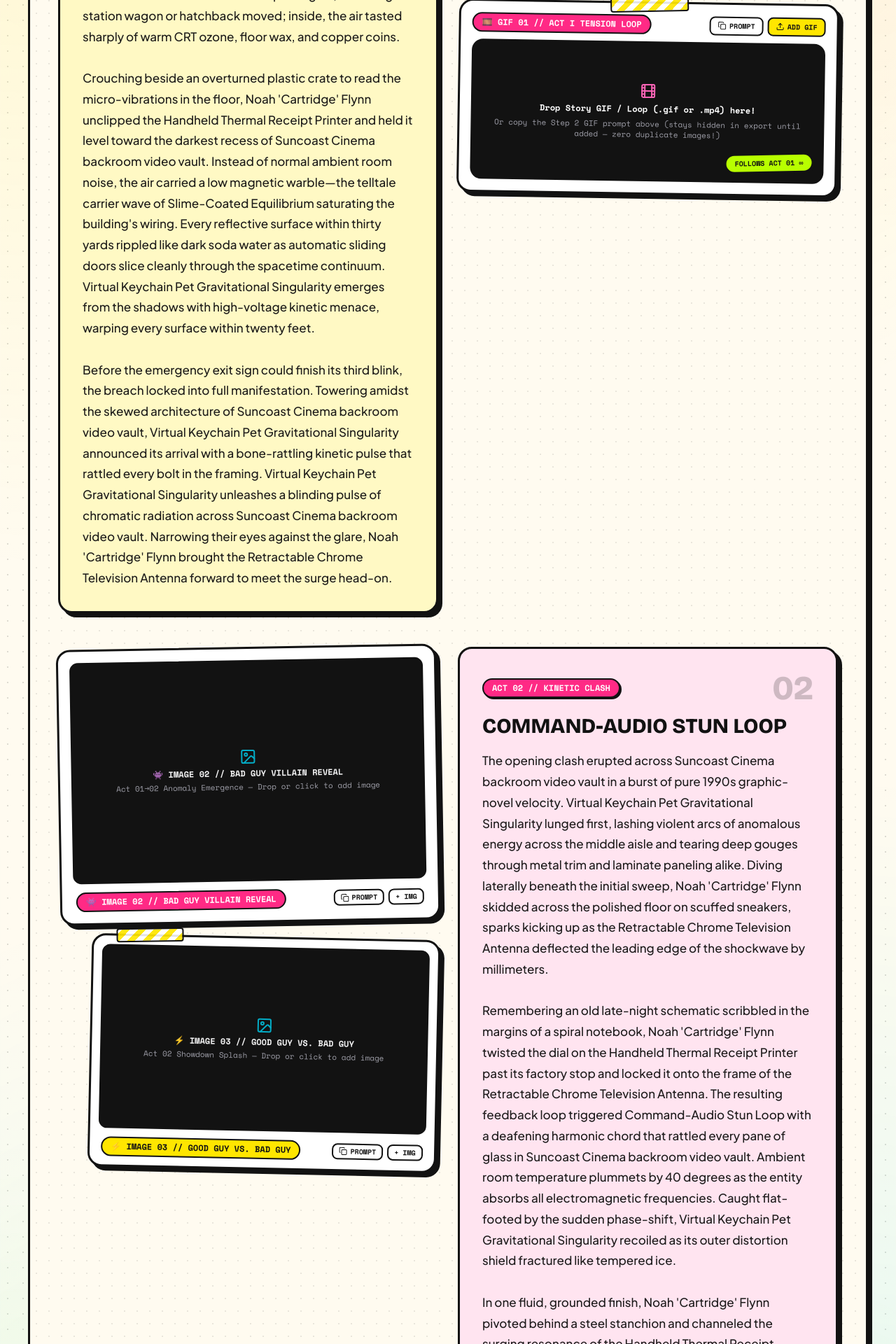
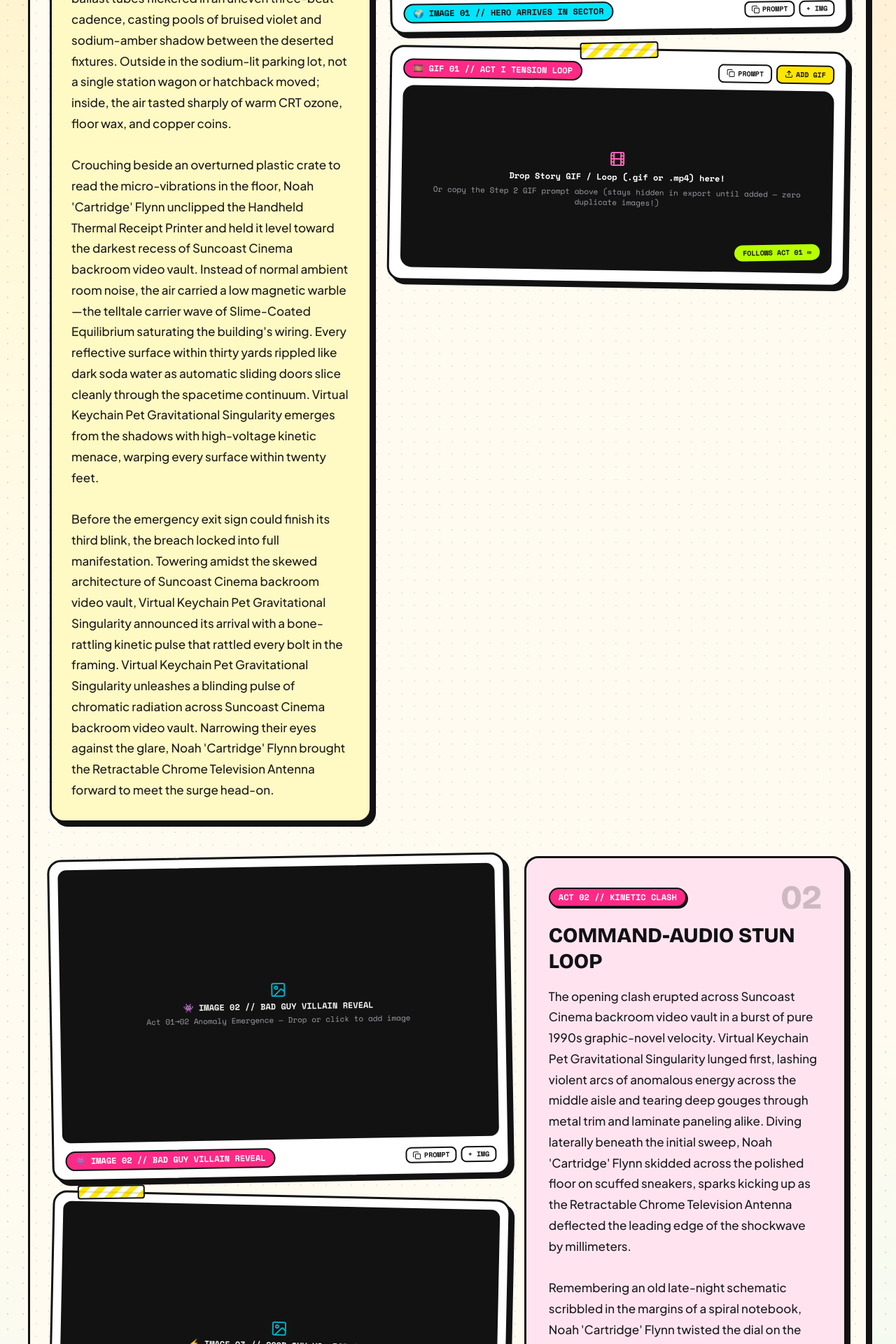
Before and after one commit to yarbffej/199x-Story-Zine, a React (Vite) app: page / in a window 1280 px wide. Shown: the part 3040-4960 px from the top of the page at 70% size. Built offline with nearby package versions, Linux system fonts and the light colour scheme.

Commit message:
Make Zine story images, JPEGs, GIFs & lightbox larger across live view, Pocket Reader & HTML export

```diff
--- a/src/components/PocketZineReader.tsx
+++ b/src/components/PocketZineReader.tsx
@@ -70,7 +70,7 @@ export const PocketZineReader: React.FC<PocketZineReaderProps> = ({
           color: uiTheme.headerInk,
         }}
       >
-        <div className="max-w-5xl mx-auto flex items-center justify-between gap-2">
+        <div className="max-w-[1400px] mx-auto flex items-center justify-between gap-2">
           {activeIssue !== null && openIndex !== null ? (
             <>
               <button
@@ -191,7 +191,7 @@ export const PocketZineReader: React.FC<PocketZineReaderProps> = ({
         </div>
 
         {/* Horizontal Backdrop Theme Strip */}
-        <div className="max-w-5xl mx-auto flex items-center gap-1.5 overflow-x-auto pt-2 pb-0.5 no-scrollbar">
+        <div className="max-w-[1400px] mx-auto flex items-center gap-1.5 overflow-x-auto pt-2 pb-0.5 no-scrollbar">
           {STUDIO_UI_THEMES.map((th) => {
             const selected = th.id === uiTheme.id;
             return (
@@ -218,7 +218,7 @@ export const PocketZineReader: React.FC<PocketZineReaderProps> = ({
         </div>
       </header>
 
-      <main className="max-w-5xl mx-auto px-3.5 pt-5">
+      <main className="max-w-[1400px] mx-auto px-3 sm:px-5 pt-5">
         {activeIssue ? (
           <ZineIssueView
             issue={{
--- a/src/components/ZineIssueView.tsx
+++ b/src/components/ZineIssueView.tsx
@@ -700,7 +700,7 @@ export const ZineIssueView: React.FC<ZineIssueViewProps> = ({
 
         <div
           onClick={() => !loopUrl && !readerMode && onClickUploadSlot?.(slotKey)}
-          className={`relative w-full rounded-2xl border-[3px] theme-border bg-[#121212] overflow-hidden flex items-center justify-center min-h-[200px] ${
+          className={`relative w-full rounded-2xl border-[3px] theme-border bg-[#121212] overflow-hidden flex items-center justify-center min-h-[260px] ${
             !loopUrl && !readerMode ? 'cursor-pointer' : ''
           }`}
         >
@@ -712,13 +712,13 @@ export const ZineIssueView: React.FC<ZineIssueViewProps> = ({
                 loop
                 muted
                 playsInline
-                className="w-full h-auto max-h-[520px] object-contain block"
+                className="w-full h-auto max-h-[640px] object-contain block"
               />
             ) : (
               <img
                 src={loopUrl}
                 alt={badgeLabel}
-                className="w-full h-auto max-h-[520px] object-contain block"
+                className="w-full h-auto max-h-[640px] object-contain block"
               />
             )
           ) : (
@@ -782,9 +782,7 @@ export const ZineIssueView: React.FC<ZineIssueViewProps> = ({
           if (f) onDropSlotFile(slotKey, f);
         }}
         style={{ backgroundColor: isHover ? zTheme.tile1 : zTheme.surfaceBg }}
-        className={`relative pop-card ${src ? 'pop-card-lift' : ''} ${
-          compact ? 'sm:w-11/12 sm:ml-auto p-3' : 'p-3 sm:p-4'
-        } ${tiltClass} hover:rotate-0 transition-transform`}
+        className={`relative pop-card w-full ${src ? 'pop-card-lift' : ''} p-2.5 sm:p-3 ${tiltClass} hover:rotate-0 transition-transform`}
       >
         {compact && (
           <div className="washi-tape absolute -top-3 left-8 w-24 h-5 rounded-sm -rotate-2 z-20 pointer-events-none" />
@@ -794,9 +792,7 @@ export const ZineIssueView: React.FC<ZineIssueViewProps> = ({
             if (src) openShotInLightbox(slotIdx);
             else if (!readerMode) onClickUploadSlot?.(slotKey);
           }}
-          className={`${
-            compact ? 'aspect-[16/9]' : 'aspect-[16/10]'
-          } rounded-xl border-[2.5px] theme-border overflow-hidden bg-[#121212] flex items-center justify-center cursor-pointer`}
+          className="aspect-[16/10] w-full rounded-xl border-[2.5px] theme-border overflow-hidden bg-[#121212] flex items-center justify-center cursor-pointer"
         >
           {src ? (
             <img
@@ -990,7 +986,7 @@ export const ZineIssueView: React.FC<ZineIssueViewProps> = ({
       </div>
 
       {/* ==================== MAIN ZINE PLAYGROUND CANVAS ==================== */}
-      <div className="p-3.5 sm:p-8 lg:p-10 space-y-8 sm:space-y-10 halftone-dots">
+      <div className="p-3 sm:p-6 lg:p-7 space-y-8 sm:space-y-10 halftone-dots">
         {/* ==================== 2. TOP HERO LEAD (FULL 12-COLUMN WIDTH): 16:9 1080P CINEMA + DOCKED BOOMBOX ==================== */}
         <section className="space-y-5">
           <div
@@ -1522,9 +1518,9 @@ export const ZineIssueView: React.FC<ZineIssueViewProps> = ({
         {/* ==================== 5. 3-ACT STORY SPREADS + 2 STORY GIFS + 4 IMAGES FOLLOWING THE STORY ==================== */}
         <div className="space-y-12">
           {/* ---------- SPREAD 01: ACT 01 PROSE (LEFT) + GIF 01 & IMAGE 01 (RIGHT) ---------- */}
-          <section className="grid grid-cols-1 lg:grid-cols-12 gap-7 items-start">
+          <section className="grid grid-cols-1 lg:grid-cols-12 gap-6 items-start">
             <article
-              className="lg:col-span-6 pop-card p-6 sm:p-8 relative overflow-hidden"
+              className="lg:col-span-5 pop-card p-6 sm:p-7 relative overflow-hidden"
               style={{ backgroundColor: zTheme.tile1, color: zTheme.ink }}
             >
               <div className="flex items-center justify-between mb-3">
@@ -1550,7 +1546,7 @@ export const ZineIssueView: React.FC<ZineIssueViewProps> = ({
               </p>
             </article>
 
-            <div className="lg:col-span-6 space-y-6">
+            <div className="lg:col-span-7 space-y-6">
               {renderShotPolaroid(
                 0,
                 zTheme.popCyan,
@@ -1573,8 +1569,8 @@ export const ZineIssueView: React.FC<ZineIssueViewProps> = ({
           </section>
 
           {/* ---------- SPREAD 02 (REVERSED): IMAGE 02 + TILTED IMAGE 03 (LEFT) × ACT 02 PROSE & GEAR NOTES (RIGHT) ---------- */}
-          <section className="grid grid-cols-1 lg:grid-cols-12 gap-7 items-start">
-            <div className="lg:col-span-6 space-y-5 order-2 lg:order-1">
+          <section className="grid grid-cols-1 lg:grid-cols-12 gap-6 items-start">
+            <div className="lg:col-span-7 space-y-6 order-2 lg:order-1">
               {renderShotPolaroid(
                 1,
                 zTheme.popPink,
@@ -1591,7 +1587,7 @@ export const ZineIssueView: React.FC<ZineIssueViewProps> = ({
               )}
             </div>
 
-            <div className="lg:col-span-6 space-y-6 order-1 lg:order-2">
+            <div className="lg:col-span-5 space-y-6 order-1 lg:order-2">
               <article
                 className="pop-card p-6 sm:p-8"
                 style={{ backgroundColor: zTheme.tile2, color: zTheme.ink }}
@@ -1662,8 +1658,8 @@ export const ZineIssueView: React.FC<ZineIssueViewProps> = ({
           </section>
 
           {/* ---------- SPREAD 03: ACT 03 PROSE + WAVE TOY (LEFT) × GIF 02 & IMAGE 04 (RIGHT) ---------- */}
-          <section className="grid grid-cols-1 lg:grid-cols-12 gap-7 items-start">
-            <div className="lg:col-span-6 space-y-6">
+          <section className="grid grid-cols-1 lg:grid-cols-12 gap-6 items-start">
+            <div className="lg:col-span-5 space-y-6">
               <article
                 className="pop-card p-6 sm:p-8"
                 style={{ backgroundColor: zTheme.tile3, color: zTheme.ink }}
@@ -1720,7 +1716,7 @@ export const ZineIssueView: React.FC<ZineIssueViewProps> = ({
               </div>
             </div>
 
-            <div className="lg:col-span-6 space-y-6">
+            <div className="lg:col-span-7 space-y-6">
               {renderShotPolaroid(
                 3,
                 zTheme.popLime,
@@ -2018,7 +2014,7 @@ export const ZineIssueView: React.FC<ZineIssueViewProps> = ({
           <div
             onClick={(e) => e.stopPropagation()}
             style={{ backgroundColor: zTheme.surfaceBg, color: zTheme.ink }}
-            className="relative max-w-6xl w-full pop-card p-3 sm:p-5 space-y-3"
+            className="relative max-w-[94vw] w-full pop-card p-3 sm:p-5 space-y-3"
           >
             <div className="flex flex-wrap items-center justify-between gap-3">
               <span
@@ -2084,7 +2080,7 @@ export const ZineIssueView: React.FC<ZineIssueViewProps> = ({
               <img
                 src={presentShots[lightboxPos].url}
                 alt="2K Lightbox Plate"
-                className="max-h-[78vh] w-auto object-contain"
+                className="max-h-[86vh] w-auto object-contain"
               />
             </div>
           </div>
```
Also changed, not shown: src/utils/zineHtmlExporter.ts (+20 -20 lines).
